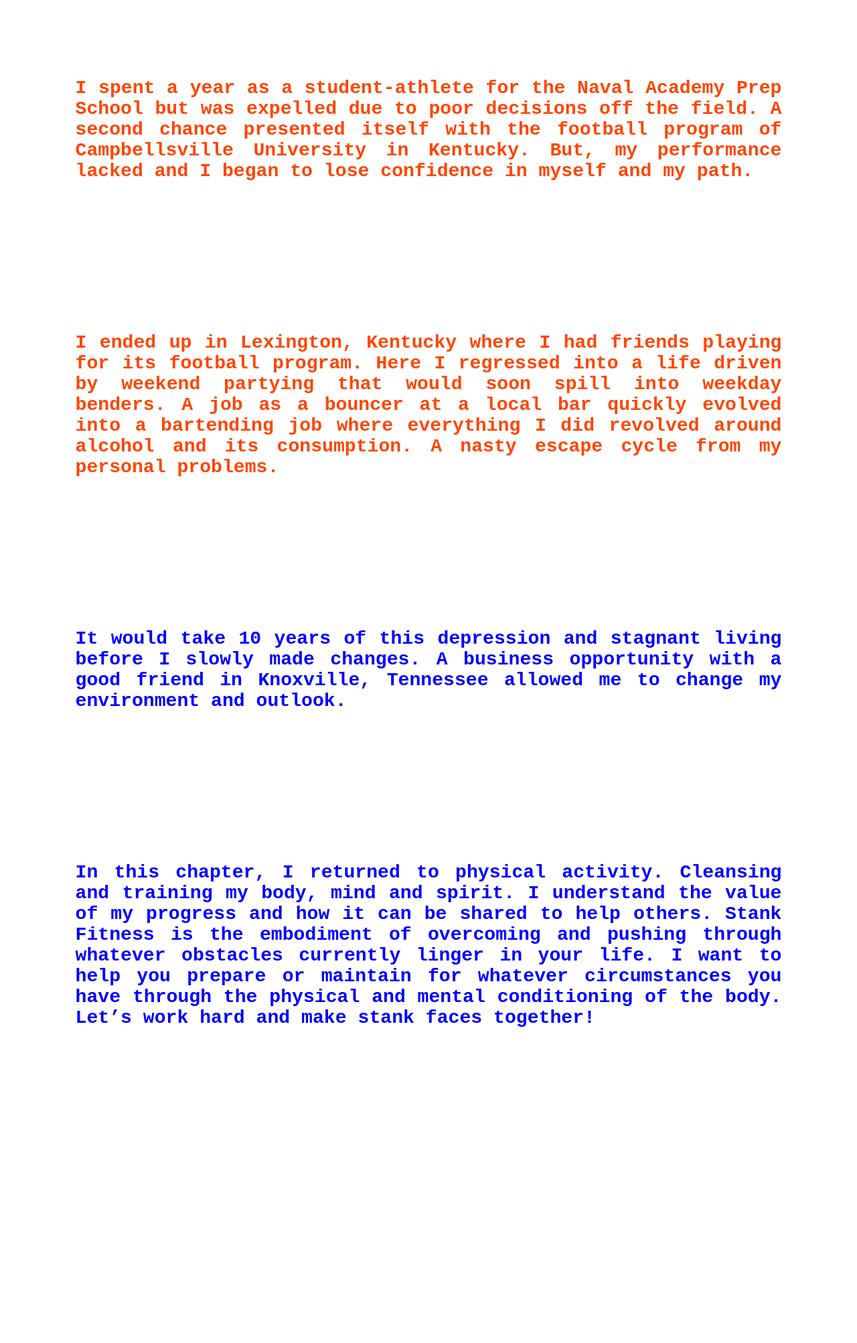
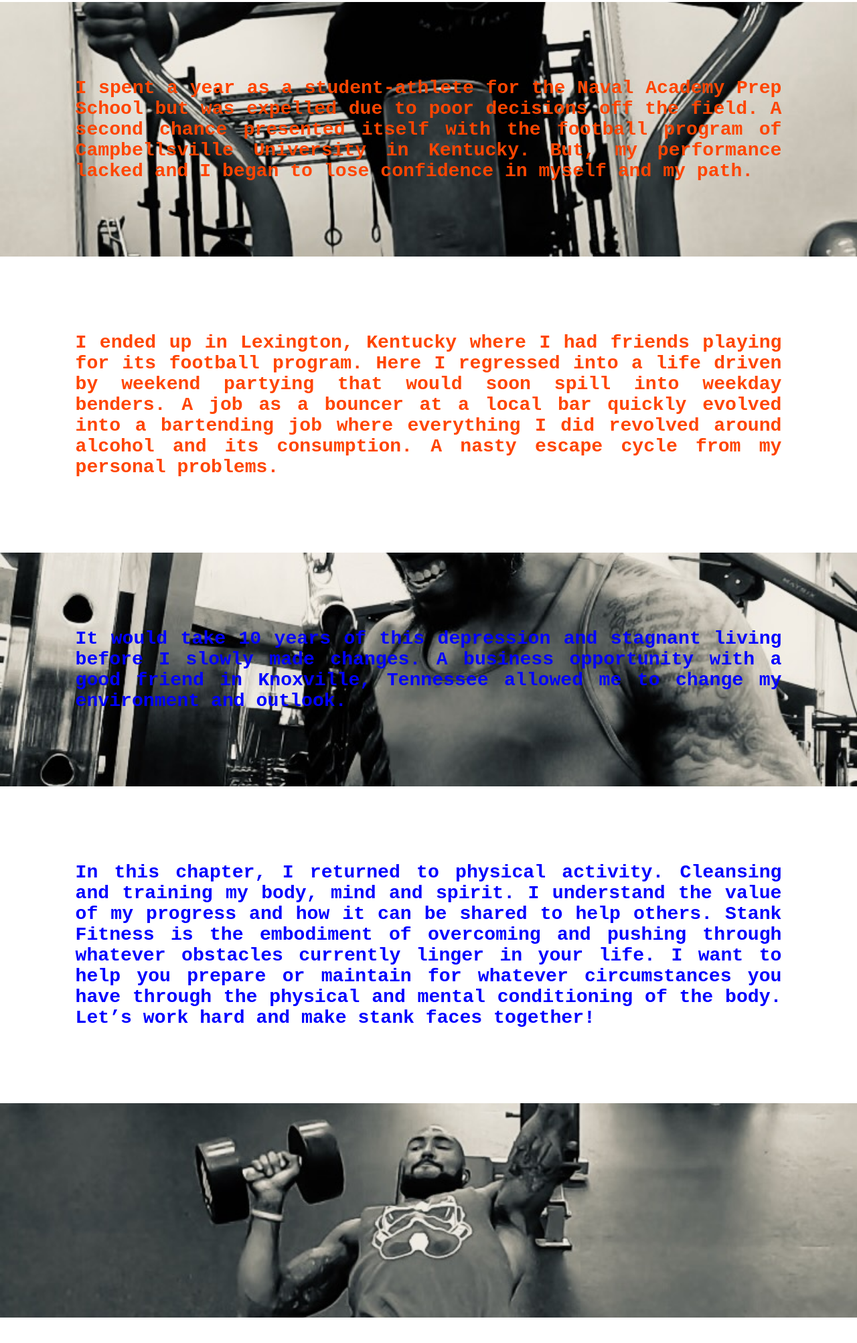
Before and after one commit to studiojordanrich/stank, a plain HTML site: page index.html in a window 1280 px wide. Shown: the part 735-2740 px from the top of the page at 67% size. Drawn offline with Linux system fonts and the light colour scheme; the site is published under a folder, as on GitHub Pages, so addresses that start at the root find nothing.

Commit message:
fix images

```diff
--- a/style.css
+++ b/style.css
@@ -28,7 +28,7 @@ header {
 }
 
 .cover {
-  background-image: url(/images/1.jpeg);
+  background-image: url(./images/1.jpeg);
   background-repeat: no-repeat;
   min-height: 100vh;
   background-size: cover;
@@ -72,7 +72,7 @@ display: block;
 
 
 .two {
-    background-image: url(/images/4.jpeg);
+    background-image: url(./images/4.jpeg);
     color: orangered;
 
 
@@ -90,7 +90,7 @@ display: block;
 }
 
 .four {
-  background-image: url(/images/3.jpeg);
+  background-image: url(./images/3.jpeg);
     color: blue;
 
 }
@@ -102,7 +102,7 @@ display: block;
 
 .six {
   color: blue;
-  background-image: url(/images/5.jpeg);
+  background-image: url(./images/5.jpeg);
 }
 
 address {
```
